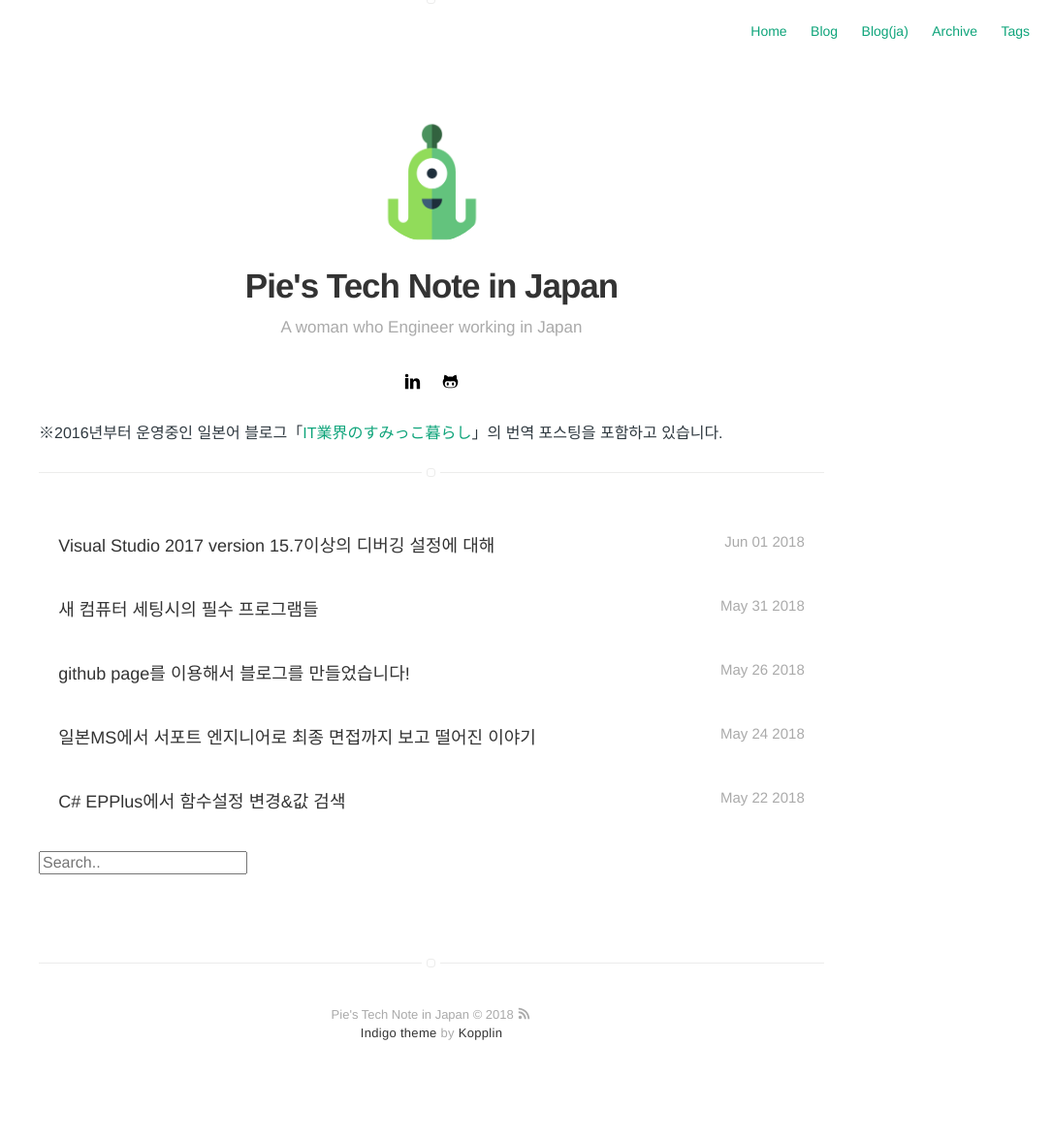
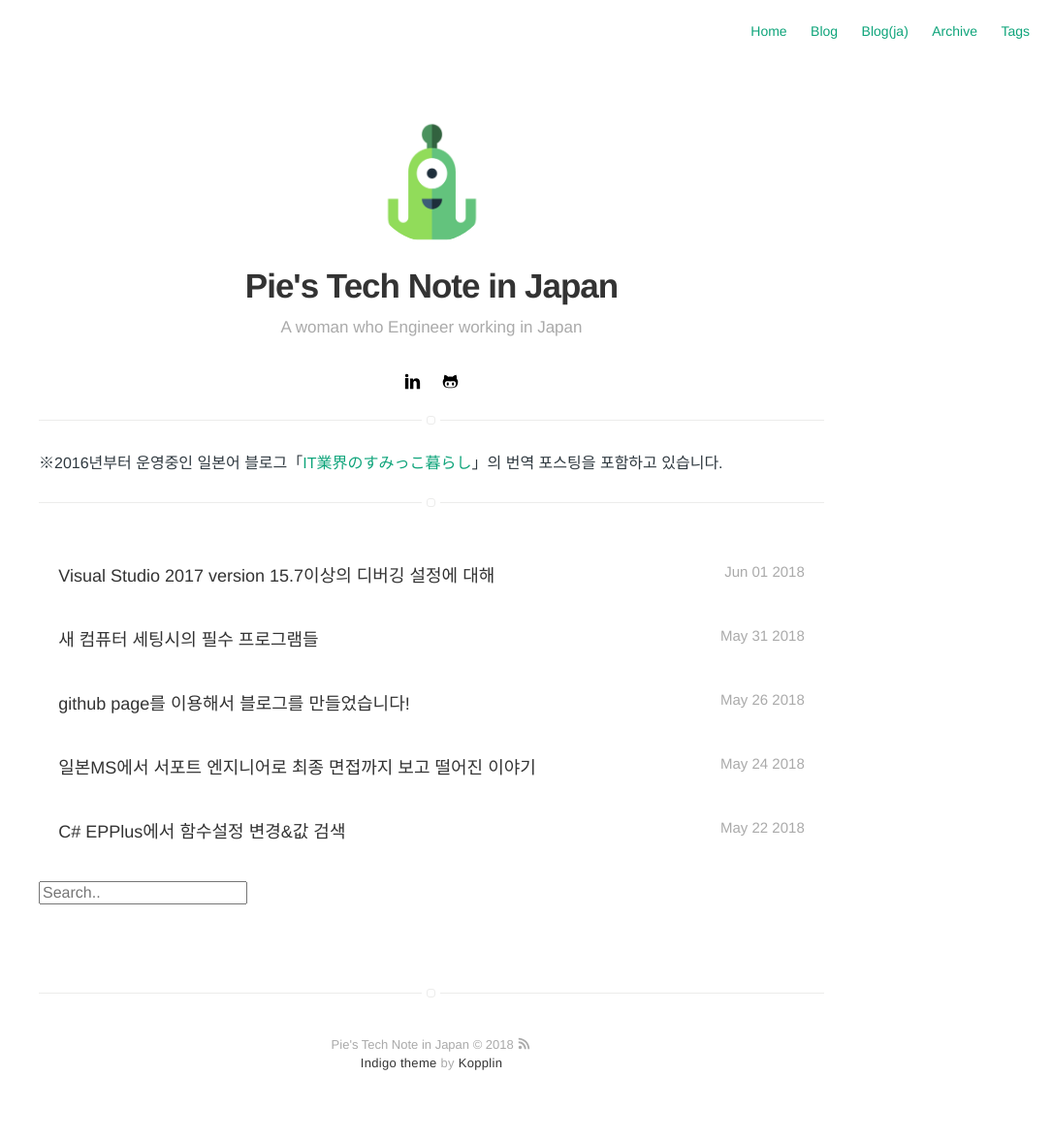
Before and after one commit to Pie001/pie001.github.io, a Jekyll site: the page built from blog/index.html, in a window 1280 px wide. Shown: the whole page at 97% size, without its empty margins (195-1280 px from the left). Built offline with Jekyll 4.4.1, drawn with Linux system fonts in a browser that asks for light colours; before the commit the page ends 1144 px from its top, so only the background shows below that.

Commit message:
Update home-blog-projects.sass

```diff
--- a/_sass/pages/home-blog-projects.sass
+++ b/_sass/pages/home-blog-projects.sass
@@ -86,8 +86,10 @@
         margin-right: 10px
 
 .blog-list-desc
+    border-top: 1px solid $epsilon
     margin-top: 20px
-
+    padding-top: 30px
+    position: relative
     &:before
         display: block
         content: " "
```
